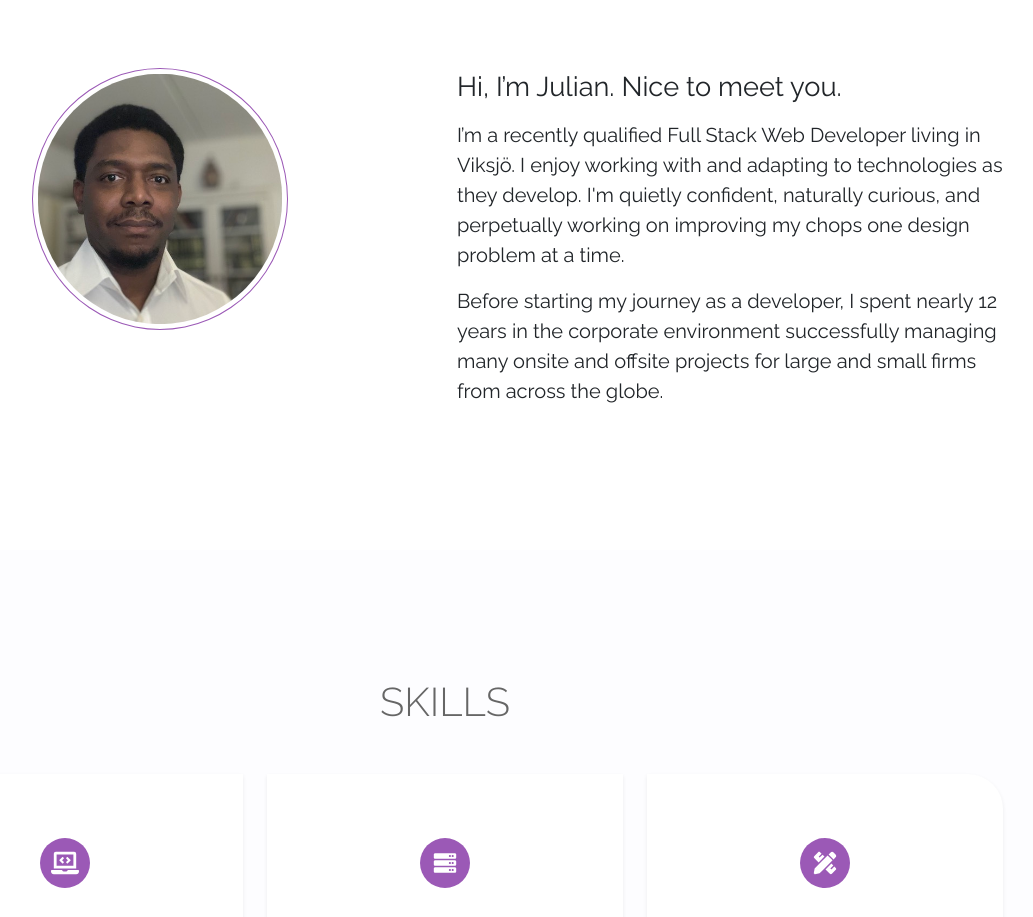
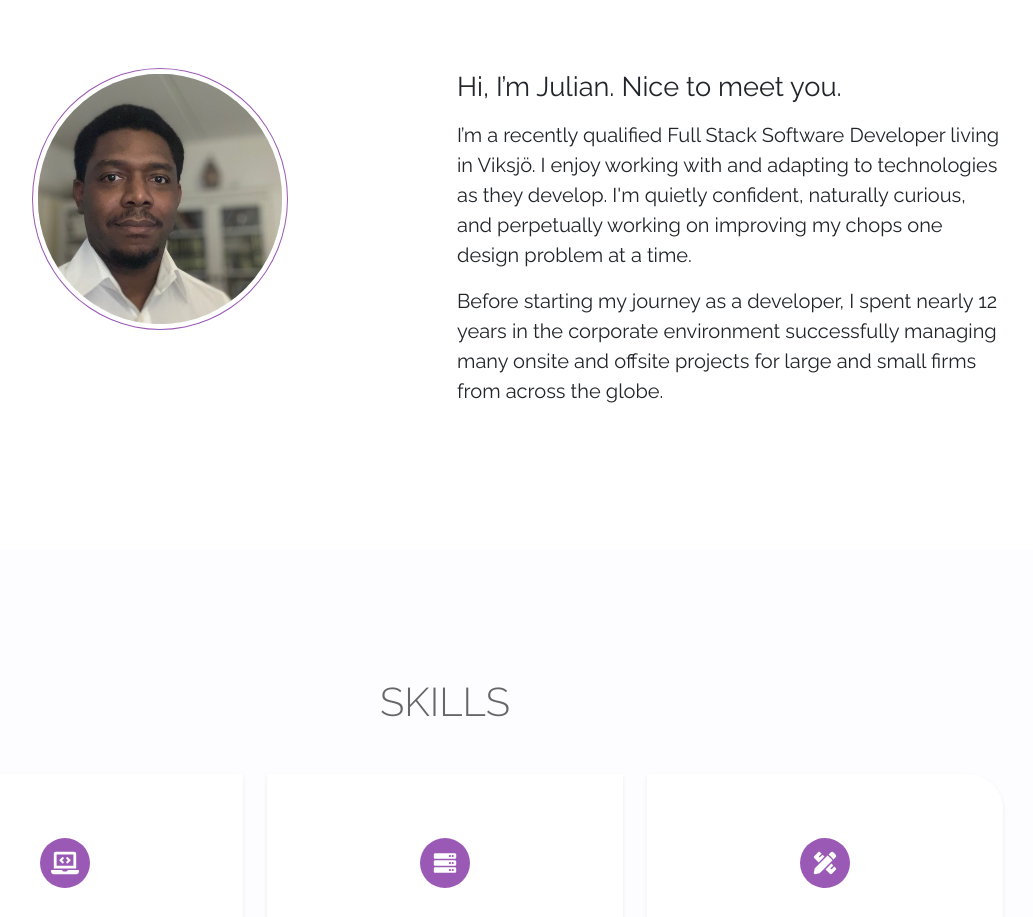
Before and after one commit to juliancameron79/JULIANCAMERON, a React (Create React App) app: page / in a window 1280 px wide. Shown: the part 980-1897 px from the top of the page, without its empty margins (195-1228 px from the left). Built offline with nearby package versions, Linux system fonts and the light colour scheme.

Commit message:
Updated about me text

```diff
--- a/src/components/AboutMe.js
+++ b/src/components/AboutMe.js
@@ -20,7 +20,7 @@ const AboutMe = () => {
           </div>
           <div className="col-lg-6 col-sm-12" data-aos="fade" data-aos-delay="50" data-aos-duration="2000" data-aos-once="true">
             <p className="about-title">Hi, I’m Julian. Nice to meet you.</p>
-            <p className="about-text">I’m a recently qualified Full Stack Web Developer living in Viksjö. I enjoy working with and adapting to technologies as they develop. I'm quietly confident, naturally curious, and perpetually working on improving my chops one design problem at a time.</p>
+            <p className="about-text">I’m a recently qualified Full Stack Software Developer living in Viksjö. I enjoy working with and adapting to technologies as they develop. I'm quietly confident, naturally curious, and perpetually working on improving my chops one design problem at a time.</p>
             <p className="about-text"> Before starting my journey as a developer, I spent nearly 12 years in the corporate environment successfully managing many onsite and offsite projects for large and small firms from across the globe. </p>
           </div>
         </div>
```
